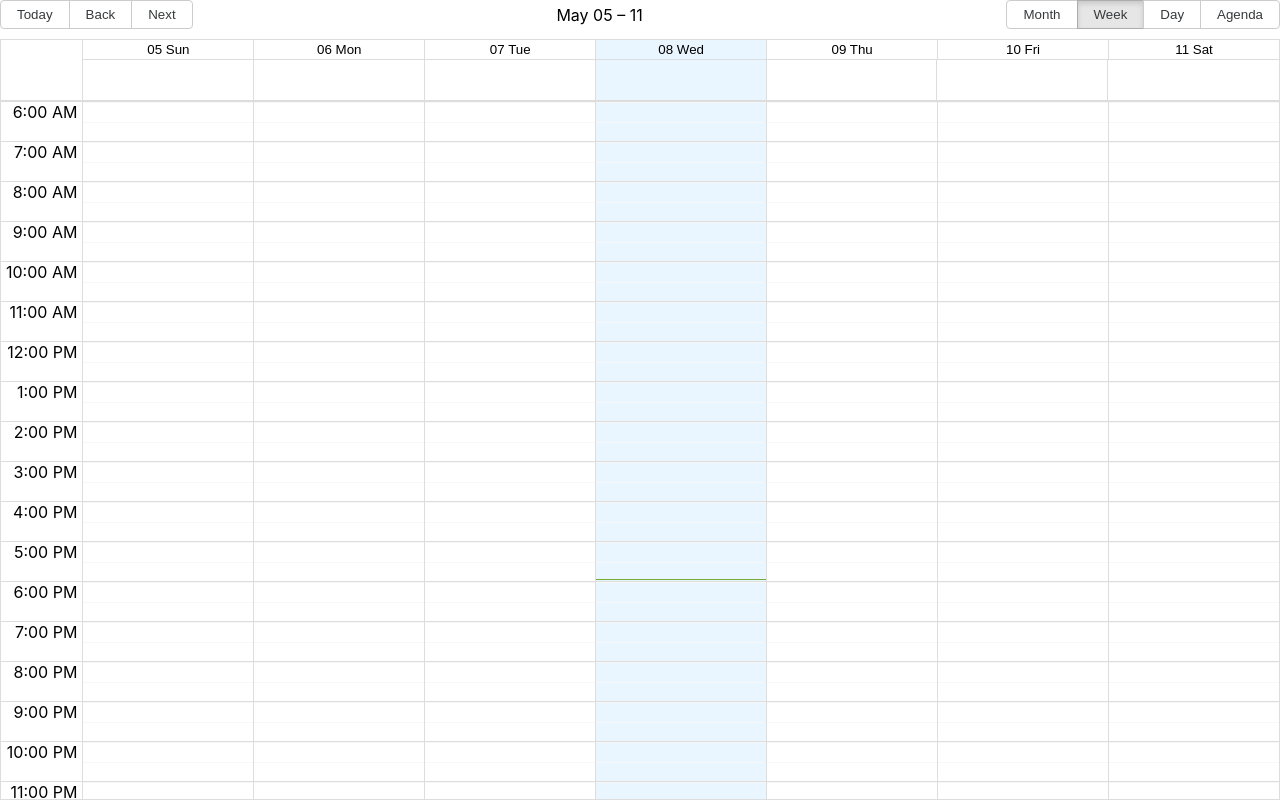
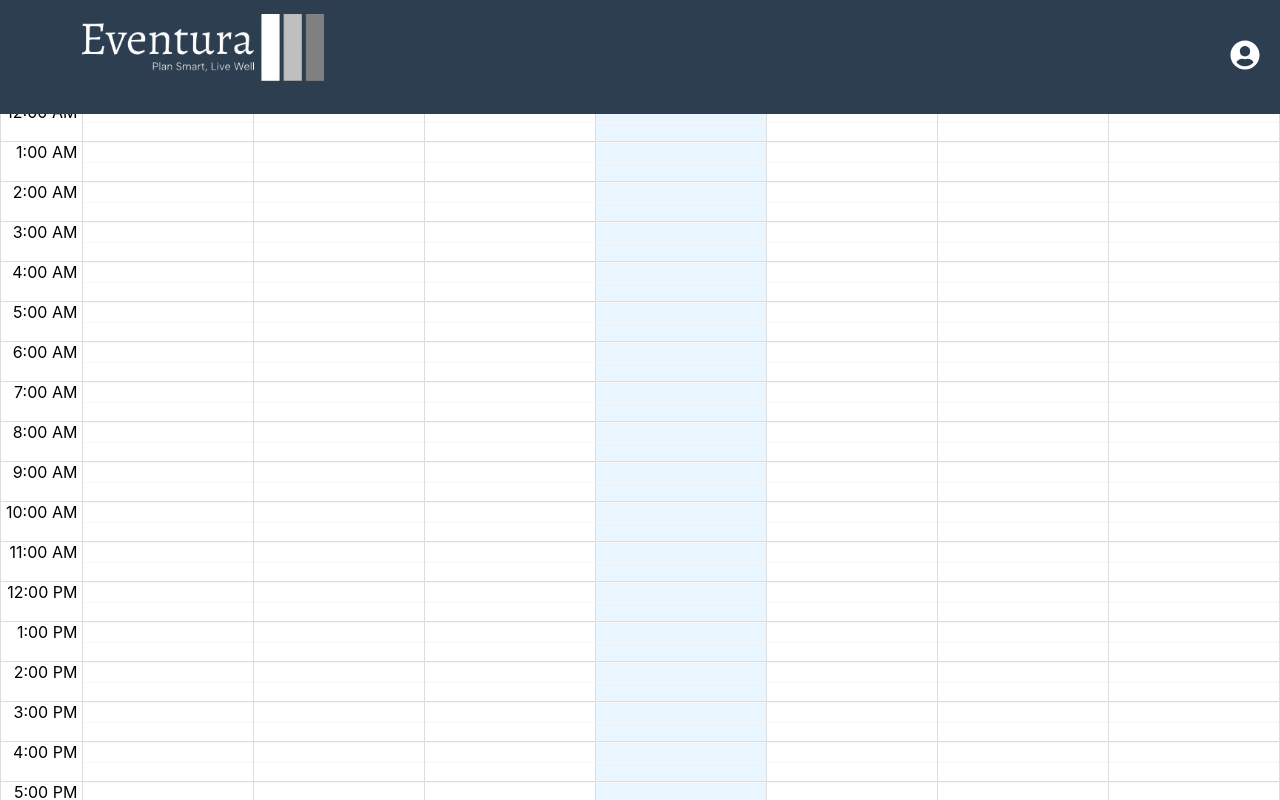
Before and after one commit to IsuriDisanayaka/eventuraClient, a React (Create React App) app in the folder client/: page / in a window 1280 px wide. Shown: the top 800 px of the page. Built offline with nearby package versions, Linux system fonts and the light colour scheme; no server answers.

Commit message:
add calendar schedule

```diff
--- a/client/package.json
+++ b/client/package.json
@@ -10,6 +10,7 @@
     "react": "^18.3.1",
     "react-big-calendar": "^1.12.1",
     "react-dom": "^18.3.1",
+    "react-icons": "^5.2.1",
     "react-scripts": "5.0.1",
     "react-toastify": "^10.0.5",
     "web-vitals": "^2.1.4"
--- a/client/src/App.js
+++ b/client/src/App.js
@@ -1,6 +1,6 @@
 import React from "react";
 import { ToastContainer } from "react-toastify";
-import SchedulerCalendar from "./components/Calendar";
+import SchedulerCalendar from "./screen/Calendar";
 
 function App() {
   return (
--- /dev/null
+++ b/client/src/components/nav/Navbar.css
@@ -0,0 +1,22 @@
+.navbar {
+  display: flex;
+  justify-content: space-between;
+  align-items: center;
+  background-color: #2c3e50;
+  color: white;
+  padding: 5px 20px;
+  height: 13vh;
+  position: fixed;
+  z-index: 1000;
+  width: -webkit-fill-available; /* This might need browser-specific prefixes or adjustments */
+}
+
+.navbar-logo {
+  display: flex;
+  align-items: center;
+  height: 15vh;
+}
+
+.navbar-icon {
+  left: 20px;
+}
--- /dev/null
+++ b/client/src/components/nav/Navbar.js
@@ -0,0 +1,19 @@
+import React from "react";
+import { FaUserCircle } from "react-icons/fa";
+import logo from "../../assets/img/logo.png";
+import "./Navbar.css";
+
+const Navbar = () => {
+  return (
+    <div className="navbar">
+      <div className="navbar-logo">
+        <img src={logo} style={{ height: " 15vh" }} alt="Eventura Logo" />
+      </div>
+      <div className="navbar-icon">
+        <FaUserCircle size={30} />
+      </div>
+    </div>
+  );
+};
+
+export default Navbar;
--- a/client/src/components/Calendar.js
+++ b/client/src/screen/Calendar.js
@@ -1,9 +1,10 @@
 import React, { useState, useEffect } from "react";
 import { Calendar, momentLocalizer } from "react-big-calendar";
+import Navbar from "../components/nav/Navbar";
 import moment from "moment";
 import "react-big-calendar/lib/css/react-big-calendar.css";
 import axios from "axios";
-import Modal from "./Modal/Modal";
+import Modal from "../components/modal/Modal";
 import "react-toastify/dist/ReactToastify.css";
 import { toast } from "react-toastify";
 
@@ -130,6 +131,7 @@ function SchedulerCalendar() {
 
   return (
     <div className="App">
+      <Navbar />
       <Calendar
         selectable
         localizer={localizer}
@@ -139,7 +141,7 @@ function SchedulerCalendar() {
         defaultDate={new Date()}
         onSelectEvent={handleSelectEvent}
         onSelectSlot={handleSelectSlot}
-        style={{ height: "100vh" }}
+        style={{ height: "100%" }}
         onDoubleClickEvent={handleSelectEvent}
         timeslots={2}
         step={30}
```
Also changed, not shown: client/src/assets/img/logo.png (added), 1 other file (tests, documents, lock files or other folders).
